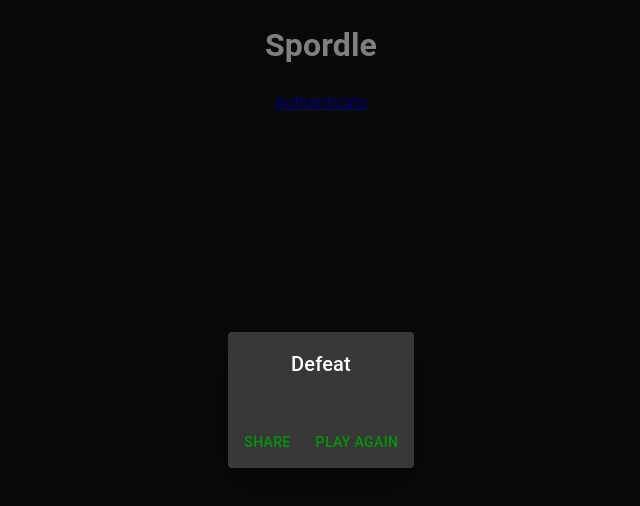
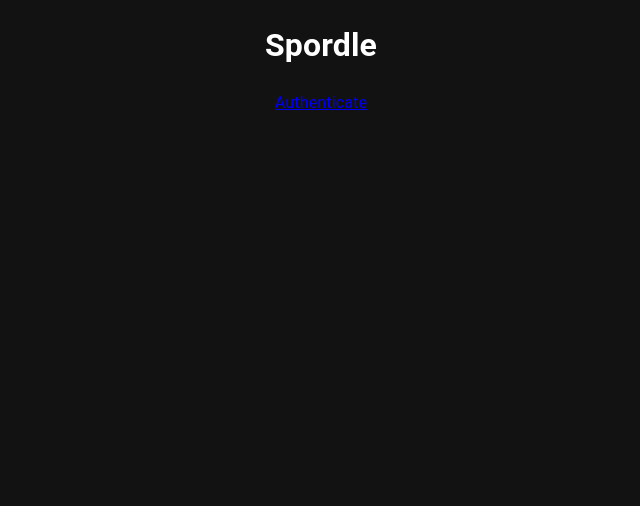
Before and after one commit to MrKren/spordle, a React (Create React App) app: page / in a window 1280 px wide. Shown: the top 506 px of the page, without its empty margins (319-959 px from the left). Built offline with nearby package versions, Linux system fonts and the light colour scheme.

Commit message:
Add play again button

```diff
--- a/src/App/App.tsx
+++ b/src/App/App.tsx
@@ -51,8 +51,24 @@ function App() {
   const [song, setSong] = useState({} as Song);
   const [success, setSuccess] = useState(false);
   const [guessNum, setGuessNum] = useState(-1);
+  const [randomNum, setRandomNum] = useState(-1);
   const playlistSet = Object.keys(playlist).length !== 0;
   const gameOver = guessNum === 5 || success;
+
+  const generateRandomNum = (size: number) => {
+    return Math.floor(Math.random() * size);
+  };
+
+  const reset = (): void => {
+    let rand = randomNum;
+    while (rand === randomNum) {
+      rand = generateRandomNum(playlist.tracks.items.length);
+    }
+    setRandomNum(rand);
+    setSong(tracklist[rand]);
+    setSuccess(false);
+    setGuessNum(-1);
+  };
 
   useEffect(() => {
     if (playlistSet) {
@@ -70,7 +86,8 @@ function App() {
           link: val.track.preview_url,
         };
       });
-      const rand = Math.floor(Math.random() * playlist.tracks.items.length);
+      const rand = generateRandomNum(playlist.tracks.items.length);
+      setRandomNum(rand);
       setSong(trackNames[rand]);
       setTracklist(trackNames as Tracklist);
     }
@@ -87,6 +104,7 @@ function App() {
         {authenticated && <Selector token={token} setPlaylist={setPlaylist} />}
         {authenticated && playlistSet && (
           <GuessPanel
+            key={randomNum + "-GuessPanel"}
             tracklist={tracklist}
             song={song}
             success={success}
@@ -95,10 +113,20 @@ function App() {
           />
         )}
         {authenticated && playlistSet && (
-          <AudioControls song={song} guessNum={guessNum} />
+          <AudioControls
+            key={randomNum + "-AudioControl"}
+            song={song}
+            guessNum={guessNum}
+          />
         )}
-        {true && (
-          <ResultsPanel song={song} guessNum={guessNum} success={success} />
+        {gameOver && (
+          <ResultsPanel
+            key={randomNum + "-ResultsPanel"}
+            song={song}
+            guessNum={guessNum}
+            success={success}
+            resetFn={reset}
+          />
         )}
       </Container>
     </ThemeProvider>
--- a/src/Components/ResultsPanel/ResultsPanel.tsx
+++ b/src/Components/ResultsPanel/ResultsPanel.tsx
@@ -1,3 +1,4 @@
+import React, { useState, VFC } from "react";
 import {
   Box,
   Button,
@@ -7,12 +8,18 @@ import {
   DialogContentText,
   DialogTitle,
 } from "@mui/material";
-import React, { VFC } from "react";
 import { ResultsPanelProps } from "../types";
 
-const ResultsPanel: VFC<ResultsPanelProps> = ({ song, guessNum, success }) => {
+const ResultsPanel: VFC<ResultsPanelProps> = ({
+  song,
+  guessNum,
+  success,
+  resetFn,
+}) => {
+  const [open, setOpen] = useState(true);
+
   return (
-    <Dialog open={true}>
+    <Dialog open={open}>
       <Box sx={{ textAlign: "center" }}>
         <DialogTitle>{success ? "Victory" : "Defeat"}</DialogTitle>
         <DialogContent>
@@ -20,7 +27,14 @@ const ResultsPanel: VFC<ResultsPanelProps> = ({ song, guessNum, success }) => {
         </DialogContent>
         <DialogActions>
           <Button>Share</Button>
-          <Button>Play Again</Button>
+          <Button
+            onClick={() => {
+              setOpen(false);
+              resetFn();
+            }}
+          >
+            Play Again
+          </Button>
         </DialogActions>
       </Box>
     </Dialog>
--- a/src/Components/types.ts
+++ b/src/Components/types.ts
@@ -35,6 +35,7 @@ export type ResultsPanelProps = {
   song: Song;
   guessNum: number;
   success: boolean;
+  resetFn: () => void;
 };
 
 // Playlist Object
```
